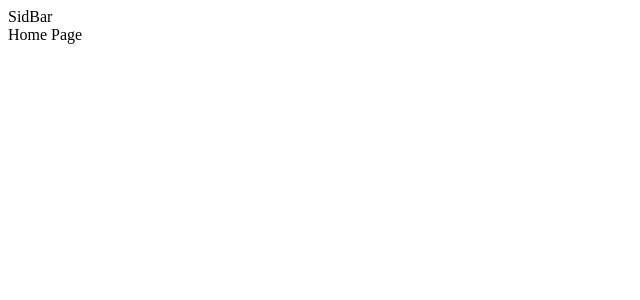
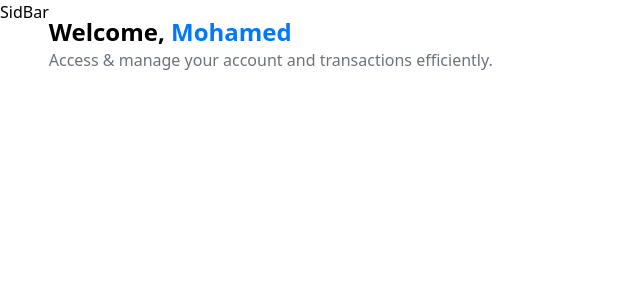
Before and after one commit to mo634/finBank__dashboard, a Next.js app: page / in a window 1280 px wide. Shown: the top 300 px of the page, without its empty margins (0-640 px from the left). Built offline with nearby package versions, Linux system fonts and the light colour scheme.

Commit message:
"feat(homepage): add header component
- Added a new header component to the homepage.
- Updated relevant styles and scripts to integrate the header.
"

```diff
--- a/src/app/(root)/layout.tsx
+++ b/src/app/(root)/layout.tsx
@@ -5,7 +5,7 @@ export default function NestedLayout({
     children: React.ReactNode;
 }>) {
     return (
-        <main>
+        <main className="flex">
             SidBar
             {children}
         </main>
--- a/src/app/(root)/page.tsx
+++ b/src/app/(root)/page.tsx
@@ -1,8 +1,26 @@
 import React from 'react'
+import HeaderBox from '../components/HeadeBox'
 
 const Home = () => {
+    const loggedUser = { firstName: "mohamed" }
     return (
-        <div>Home Page </div>
+        <section className="flex flex-col gap-y-[10px] main-container">
+
+            {/*stat   Header  */}
+
+            <header>
+                <HeaderBox
+                    type="greeting"
+                    tittle="Welcome"
+                    user={loggedUser?.firstName || "Guest"}
+                    subtext="Access & manage your account and transactions efficiently."
+                />
+            </header>
+
+
+            {/*end   Header  */}
+
+        </section>
     )
 }
 
--- /dev/null
+++ b/src/app/components/HeadeBox.tsx
@@ -0,0 +1,22 @@
+import React from 'react'
+
+const HeaderBox = ({type="title" ,tittle, user, subtext}:HeaderBoxProps) => {
+    return (
+        <div className=''>
+
+            <h1 className=' text-2xl font-bold capitalize'>
+                {tittle}
+                ,
+                {
+                    type === "greeting" && <span className='text-bankGradient'>&nbsp;{user}</span>
+                }
+
+            </h1>
+
+            <p className='text-gray-500'>{subtext}</p>
+
+        </div>
+    )
+}
+
+export default HeaderBox
--- /dev/null
+++ b/src/app/global.css
@@ -0,0 +1,16 @@
+@tailwind base;
+@tailwind components;
+@tailwind utilities;
+
+* {
+    margin: 0;
+    padding: 0;
+    box-sizing: border-box;
+  }
+
+
+  @layer utilities {
+    .main-container{
+        @apply py-[1rem]
+    }
+  }
--- a/src/app/layout.tsx
+++ b/src/app/layout.tsx
@@ -1,7 +1,7 @@
 import Head from 'next/head';
 import type { Metadata } from "next";
 import { Inter, IBM_Plex_Serif } from "next/font/google";
-
+import "../app/global.css"
 
 const inter = Inter({
   subsets: ["latin"]
--- /dev/null
+++ b/src/types/index.d.tsx
@@ -0,0 +1,7 @@
+declare interface HeaderBoxProps{
+    type: "title" | "greeting"
+    user?:string
+    subtext:string
+    tittle:string
+
+}
--- a/tailwind.config.ts
+++ b/tailwind.config.ts
@@ -4,12 +4,16 @@ module.exports = {
     "./app/**/*.{js,ts,jsx,tsx,mdx}",
     "./pages/**/*.{js,ts,jsx,tsx,mdx}",
     "./components/**/*.{js,ts,jsx,tsx,mdx}",
-      "./src/**/*.{ts,tsx}",
-      "./constants/**/*.{ts,tsx}",
+
+    // Or if using `src` directory:
     "./src/**/*.{js,ts,jsx,tsx,mdx}",
   ],
   theme: {
-      extend: {},
+    extend: {
+      colors:{
+        bankGradient: "#0179FE",
+      }
+    },
   },
   plugins: [],
 }
```
Lines whose indentation alone changed are shown as unchanged.
